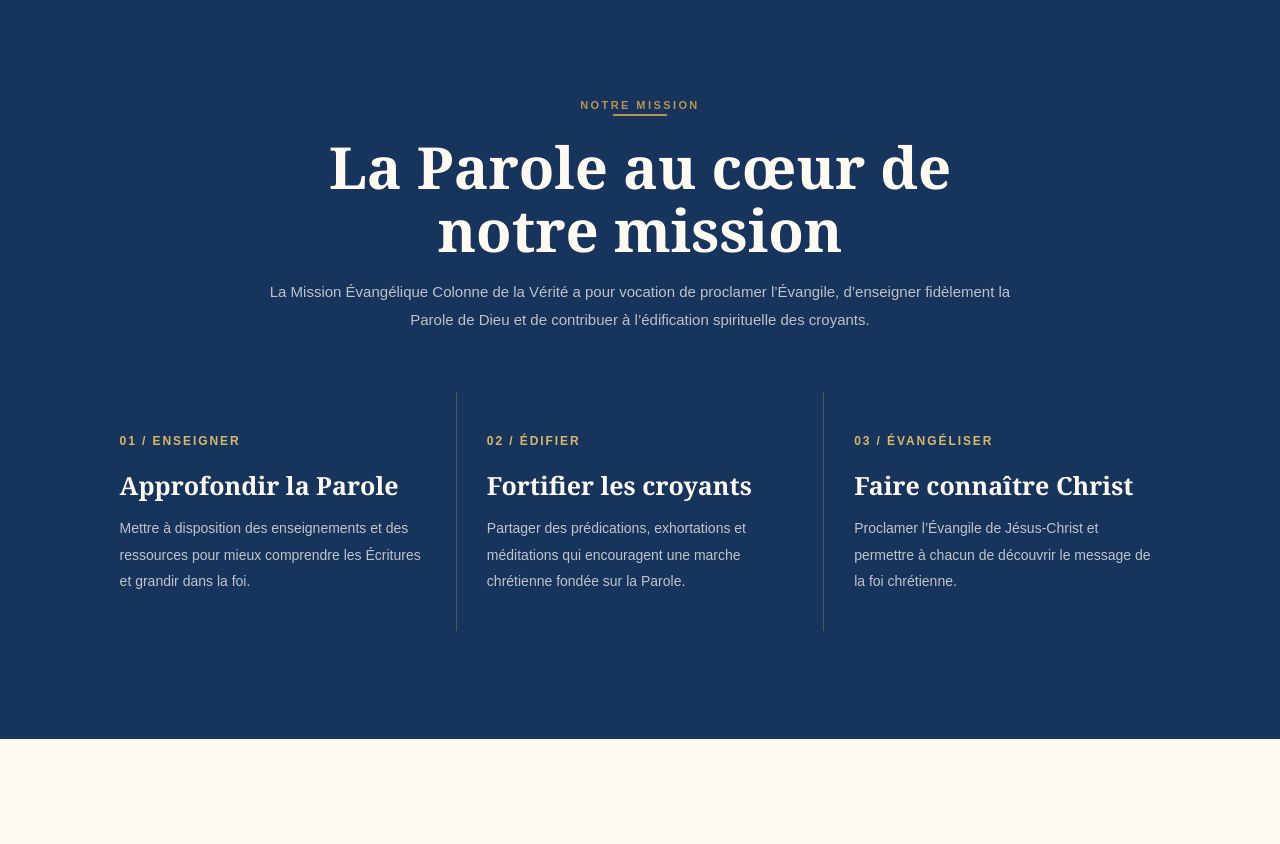
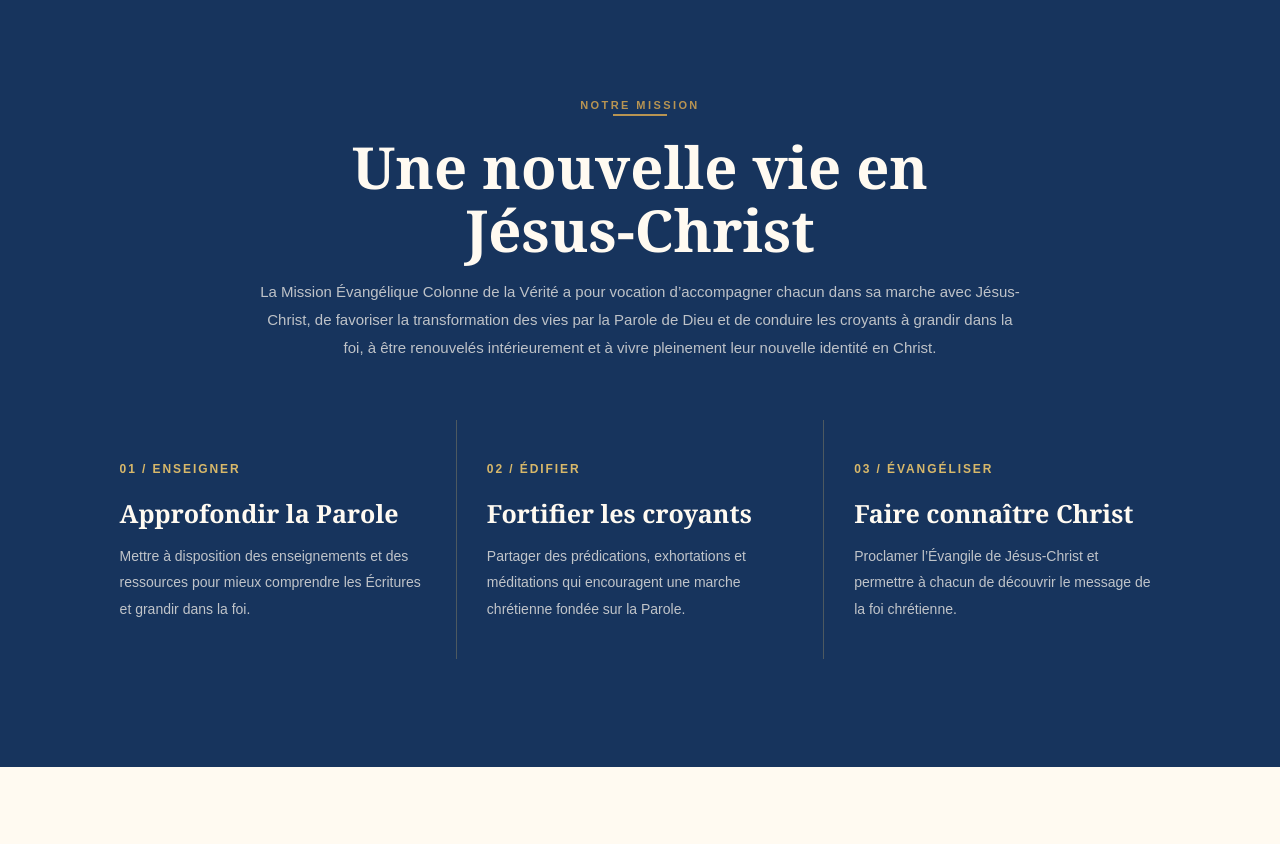
Before and after one commit to mecvparis/mecvparis-site, a plain HTML site: page index.html in a window 1280 px wide. Shown: the part 2120-2964 px from the top of the page. Drawn offline with Linux system fonts and the light colour scheme; no server answers.

Commit message:
Update index.html

```diff
--- a/index.html
+++ b/index.html
@@ -1222,12 +1222,12 @@
         <div class="section-heading reveal">
           <span class="eyebrow">Notre mission</span>
           <div class="heading-line"></div>
-          <h2>La Parole au cœur de notre mission</h2>
+          <h2>Une nouvelle vie en Jésus-Christ</h2>
           <p>
             La Mission Évangélique Colonne de la Vérité a pour vocation
-            de proclamer l’Évangile, d’enseigner fidèlement la Parole
-            de Dieu et de contribuer à l’édification spirituelle
-            des croyants.
+            d’accompagner chacun dans sa marche avec Jésus-Christ,
+            de favoriser la transformation des vies par la Parole de Dieu et de conduire les croyants à grandir dans la foi,
+            à être renouvelés intérieurement et à vivre pleinement leur nouvelle identité en Christ.
           </p>
         </div>
 
```
